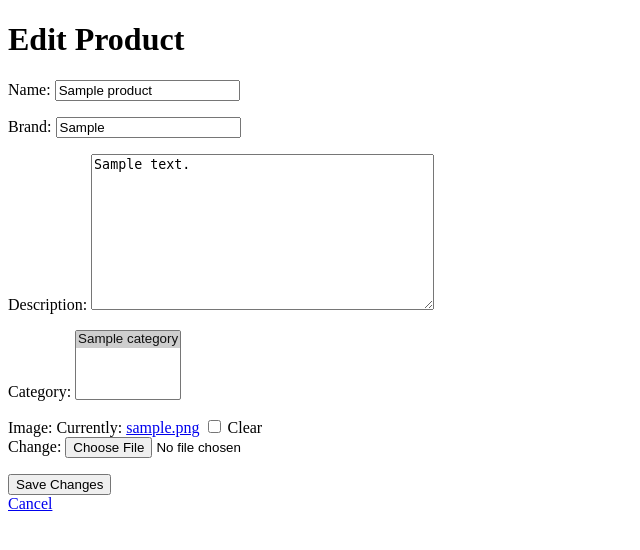
After one commit to Danny7S/price_tracker, a Django app: page /products/1/edit/ in a window 1280 px wide. The commit adds this page. Shown: the top 550 px of the page, without its empty margins (0-640 px from the left). Run offline with Django 5.2, Linux system fonts and the light colour scheme; tables that the repository leaves empty hold one stand-in row (values such as "Sample post").

Commit message:
Product CRUD operations + changes in its structure(Added the option for an image and edit date)

```diff
--- a/catalog/forms.py
+++ b/catalog/forms.py
@@ -10,4 +10,4 @@ class CategoryForm(forms.ModelForm):
 class ProductForm(forms.ModelForm):
     class Meta:
         model = Product
-        fields = ['name','brand','description','category']
+        fields = ['name','brand','description','category','image']
--- a/catalog/models.py
+++ b/catalog/models.py
@@ -17,6 +17,8 @@ class Product(models.Model):
     description = models.TextField(blank=True)
     category = models.ManyToManyField(Category)
     created_at = models.DateTimeField(auto_now_add=True)
+    updated_at = models.DateTimeField(auto_now=True)
+    image = models.ImageField(upload_to='products/', blank=True, null=True)
 
     def __str__(self):
         return self.name
--- a/catalog/urls.py
+++ b/catalog/urls.py
@@ -1,5 +1,6 @@
 from django.urls import path
-from .views import CategoryListView, CategoryCreateView, CategoryEditView, CategoryDeleteView, ProductListView, ProductCreateView
+from .views import CategoryListView, CategoryCreateView, CategoryEditView, CategoryDeleteView, ProductListView, \
+    ProductCreateView, ProductEditView, ProductDeleteView
 
 urlpatterns = [
     path('categories/', CategoryListView.as_view(), name='category_list'),
@@ -8,4 +9,7 @@ urlpatterns = [
     path('categories/<int:pk>/delete/',CategoryDeleteView.as_view(), name='category_delete'),
     path('products/', ProductListView.as_view(), name='product_list'),
     path('products/add/', ProductCreateView.as_view(), name='product_create'),
+    path('products/<int:pk>/edit/',ProductEditView.as_view(), name='product_edit'),
+    path('products/<int:pk>/delete/',ProductDeleteView.as_view(), name='product_delete'),
+
 ]
--- a/catalog/views.py
+++ b/catalog/views.py
@@ -41,3 +41,14 @@ class ProductCreateView(CreateView):
     form_class = ProductForm
     template_name = 'catalog/product_form.html'
     success_url = reverse_lazy('product_list')
+
+class ProductEditView(UpdateView):
+    model = Product
+    form_class = ProductForm
+    template_name = 'catalog/product_edit_form.html'
+    success_url = reverse_lazy('product_list')
+
+class ProductDeleteView(DeleteView):
+    model = Product
+    template_name = 'catalog/product_delete_form.html'
+    success_url = reverse_lazy('product_list')
--- a/price_tracker/settings.py
+++ b/price_tracker/settings.py
@@ -133,3 +133,5 @@ MAILERS = {
         'BACKEND': 'django.core.mail.backends.console.EmailBackend',
     },
 }
+MEDIA_URL = 'media/'
+MEDIA_ROOT = BASE_DIR / 'media'
--- a/price_tracker/urls.py
+++ b/price_tracker/urls.py
@@ -18,10 +18,15 @@ from django.contrib import admin
 from django.urls import path
 from django.urls import include
 from catalog.views import home
-
+from django.conf import settings
+from django.conf.urls.static import static
 
 urlpatterns = [
     path('admin/', admin.site.urls),
     path('', home, name='home'),
     path('', include('catalog.urls')),
+
 ]
+
+if settings.DEBUG:
+    urlpatterns += static(settings.MEDIA_URL, document_root=settings.MEDIA_ROOT)
--- /dev/null
+++ b/templates/catalog/product_edit_form.html
@@ -0,0 +1,17 @@
+<!DOCTYPE html>
+<html>
+<head>
+    <title>Edit Product</title>
+</head>
+<body>
+    <h1>Edit Product</h1>
+
+    <form method="post" enctype="multipart/form-data">
+        {% csrf_token %}
+        {{ form.as_p }}
+        <button type="submit">Save Changes</button>
+    </form>
+
+    <a href="{% url 'product_list' %}">Cancel</a>
+</body>
+</html>
--- a/templates/catalog/product_form.html
+++ b/templates/catalog/product_form.html
@@ -6,7 +6,7 @@
 <body>
     <h1>Add Product</h1>
 
-    <form method="post">
+    <form method="post" enctype="multipart/form-data">
         {% csrf_token %}
         {{ form.as_p }}
         <button type="submit">Save</button>
```
Also changed, not shown: templates/catalog/product_delete_form.html (added, +18 -0 lines), templates/catalog/product_list.html (+12 -1 lines), catalog/migrations/0003_product_image.py (added), catalog/migrations/0004_product_updated_at.py (added), 1 other file.
